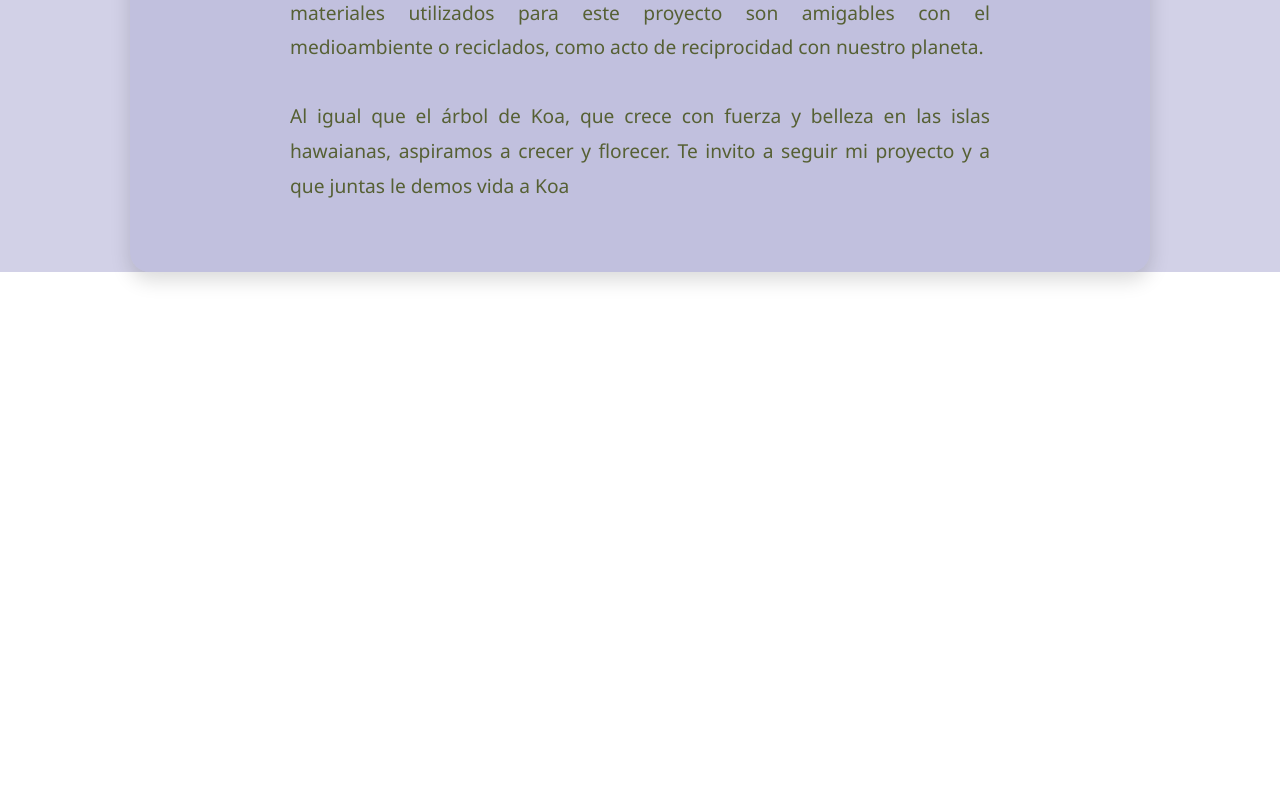
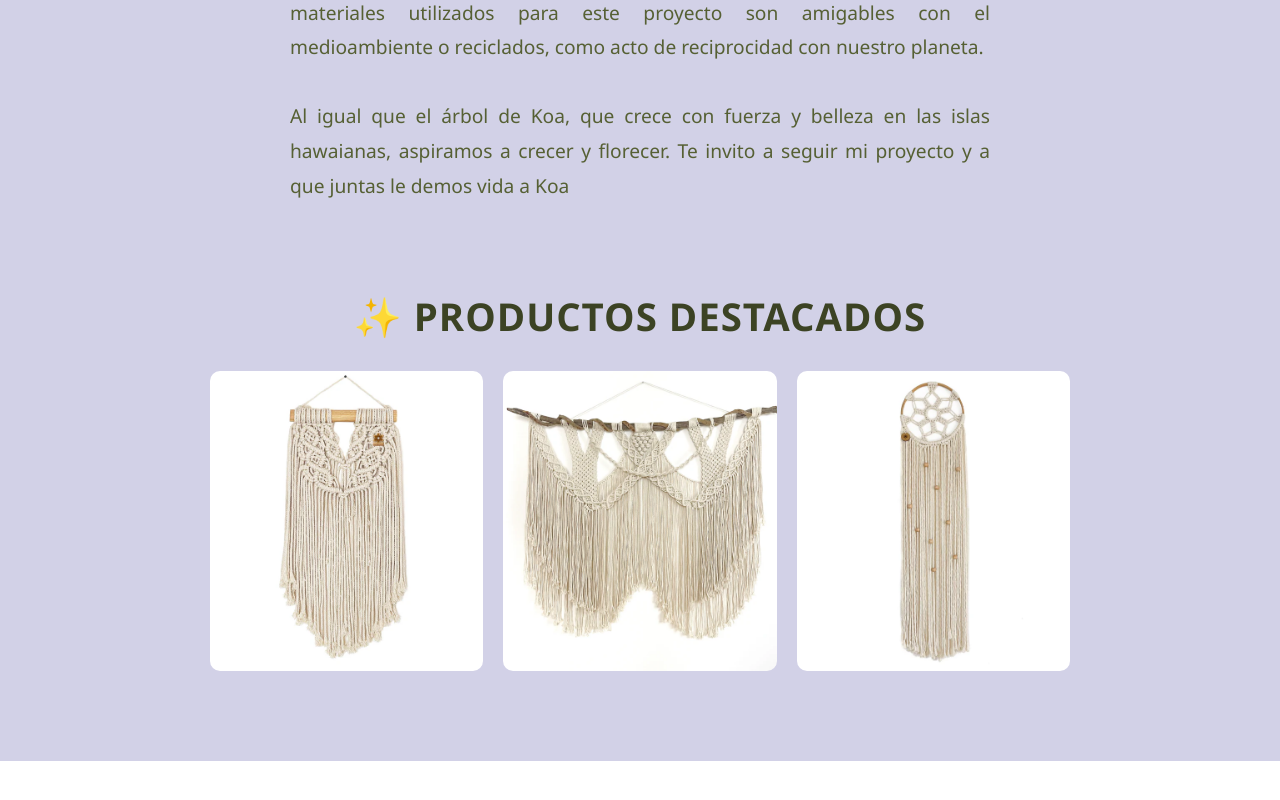
Before and after one commit to reychelbogantes/Koa-Macram---Proyecto-Web, a React (Vite) app in the folder koa macrame/: page /homepage in a window 1280 px wide. Shown: the part 1012-1812 px from the top of the page. Before the commit the page ends 1344 px from the top, so only its background shows below. Built offline with nearby package versions, Linux system fonts and the light colour scheme; data requests are answered from the project's data file.

Commit message:
Pagina pricipal productos destacados

```diff
--- a/koa macrame/package.json
+++ b/koa macrame/package.json
@@ -18,7 +18,8 @@
     "react-icons": "^5.5.0",
     "react-router-dom": "^7.9.1",
     "react-slick": "^0.31.0",
-    "slick-carousel": "^1.8.1"
+    "slick-carousel": "^1.8.1",
+    "swiper": "^12.0.2"
   },
   "devDependencies": {
     "@eslint/js": "^9.35.0",
--- a/koa macrame/src/Pages/Homepage/Homepage.css
+++ b/koa macrame/src/Pages/Homepage/Homepage.css
@@ -6,9 +6,9 @@
   max-width: 900px;           /* ancho máximo para que no se estire demasiado */
   margin: 60px auto;          /* centrado horizontal con espacio superior/inferior */
   padding: 40px 60px;         /* espacio interno */
-  background: #9695c749; /* un leve fondo translúcido */
+  background: #9695c700; /* un leve fondo translúcido */
   border-radius: 20px;        /* bordes redondeados */
-  box-shadow: 0 8px 20px rgba(0,0,0,0.15); /* sombra suave */
+  box-shadow: 0 8px 20px rgba(0, 0, 0, 0); /* sombra suave */
   color: #566034;             /* texto claro (si usas fondo oscuro) */
   font-family: "Segoe UI", Roboto, sans-serif;
   text-align: center;
@@ -45,3 +45,61 @@
     font-size: 1rem;
   }
 }
+
+.productos-destacados {
+  margin: 50px auto;
+  max-width: 1100px;
+  padding: 0 20px;
+}
+
+.card-carrusel {
+  position: relative;
+  overflow: hidden;
+  border-radius: 10px;
+  cursor: pointer;
+  width: 100%;
+  height: 300px;
+}
+
+.card-carrusel img {
+  width: 100%;
+  height: 300px;
+  object-fit: cover;
+  transition: filter 0.4s ease;
+}
+
+/* Capa oculta que aparece al hacer hover */
+.card-carrusel .overlay {
+  position: absolute;
+  inset: 0;
+  background: rgba(0,0,0,0.4);
+  display: flex;
+  align-items: center;
+  justify-content: center;
+  opacity: 0;
+  transition: opacity 0.4s ease;
+}
+
+.btn-vermas {
+  background: #839252;
+  color: #fff;
+  border: none;
+  padding: 12px 20px;
+  border-radius: 6px;
+  font-size: 1rem;
+  cursor: pointer;
+  transition: background 0.3s;
+}
+
+.btn-vermas:hover {
+  background: #64703efa;
+}
+
+/* Efecto al pasar el cursor */
+.card-carrusel:hover img {
+  filter: blur(4px);
+}
+
+.card-carrusel:hover .overlay {
+  opacity: 1;
+}
--- a/koa macrame/src/Pages/Homepage/Homepage.jsx
+++ b/koa macrame/src/Pages/Homepage/Homepage.jsx
@@ -1,9 +1,29 @@
-import React from 'react'
+import React, { useEffect, useState } from 'react'
 import Navbar from '../../Components/NavBar/Navbar'
 import Banner from '../../Components/Banner/Banner'
+import { getProductos } from '../../Services/Servicios'
+import { Swiper, SwiperSlide } from 'swiper/react'
+import { Navigation, Pagination } from 'swiper/modules'
+
+import 'swiper/css'
+import 'swiper/css/navigation'
+import 'swiper/css/pagination'
 
 import './Homepage.css'
+
 function Homepage() {
+  const [destacados, setDestacados] = useState([]);
+
+  useEffect(() => {
+    getProductos()
+      .then(productos => {
+        const filtrados = productos.filter(p => p.destacado && p.activo);
+        setDestacados(filtrados);
+      })
+      .catch(console.error);
+  }, []);
+
+
   return (
     <div>
       <div className='body'>
@@ -18,6 +38,34 @@ function Homepage() {
       <br /> <br />Nuestra filosofía se basa en el respeto a la tierra, es por eso que los materiales utilizados para este proyecto son amigables con el medioambiente o reciclados, como acto de reciprocidad con nuestro planeta.
       <br /> <br />Al igual que el árbol de Koa, que crece con fuerza y belleza en las islas hawaianas, aspiramos a crecer y florecer. Te invito a seguir mi proyecto y a que juntas le demos vida a Koa </p>
       <br />
+
+    <div className="productos-destacados">
+        <h2>✨ Productos destacados</h2>
+
+        <Swiper
+          modules={[Navigation, Pagination]}
+          spaceBetween={20}
+          slidesPerView={3}
+          navigation
+          pagination={{ clickable: true }}
+          breakpoints={{
+            0: { slidesPerView: 1 },
+            768: { slidesPerView: 2 },
+            1024: { slidesPerView: 3 }
+          }}
+        >
+          {destacados.map(prod => (
+            <SwiperSlide key={prod.id}>
+              <div className="card-carrusel">
+                <img src={prod.foto} alt={prod.nombre} />
+                <div className="overlay">
+                  <button className="btn-vermas">Ver más</button>
+                </div>
+              </div>
+            </SwiperSlide>
+          ))}
+        </Swiper>
+      </div>
 
 
 
```
Also changed, not shown: 1 other file (tests, documents, lock files or other folders).
